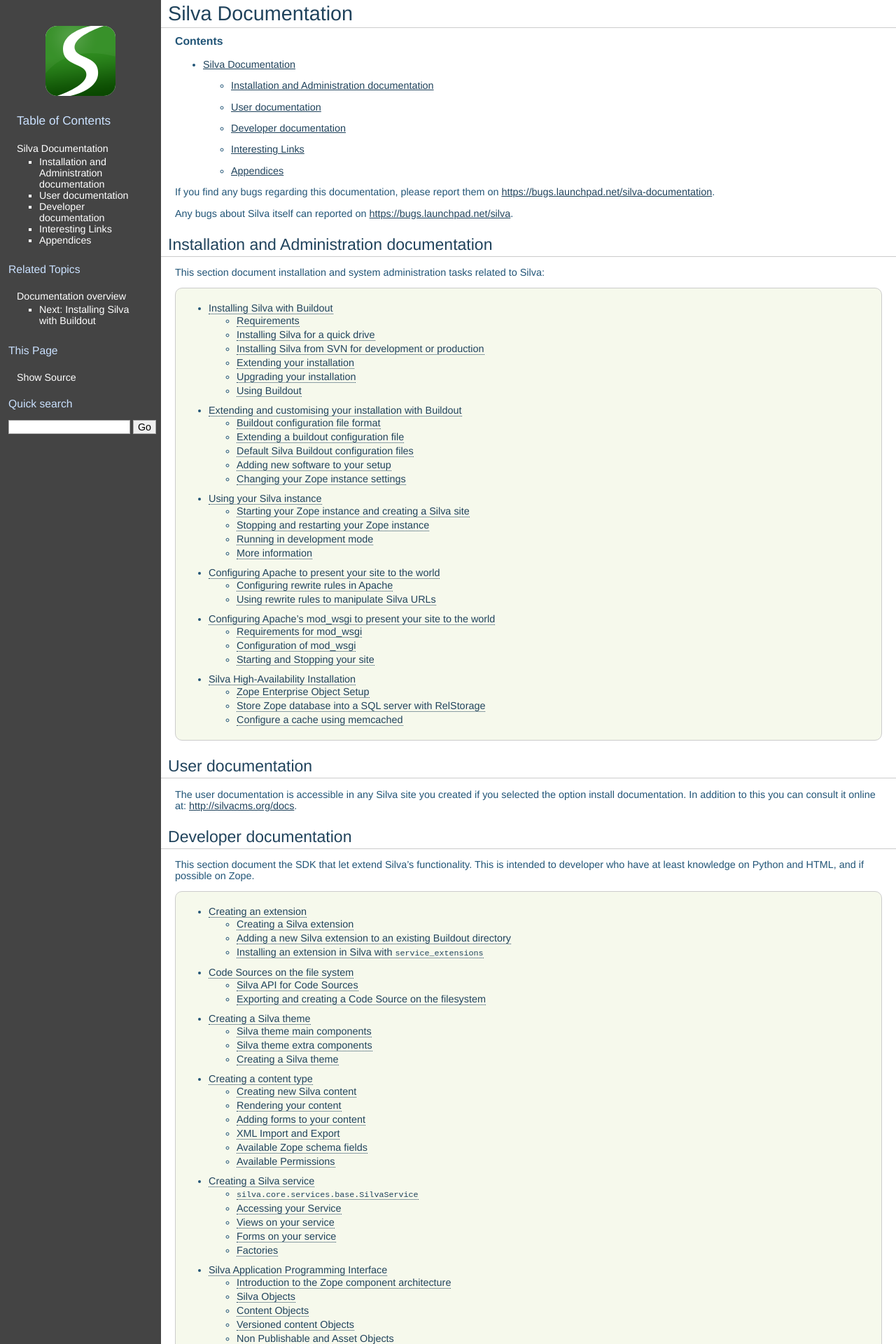
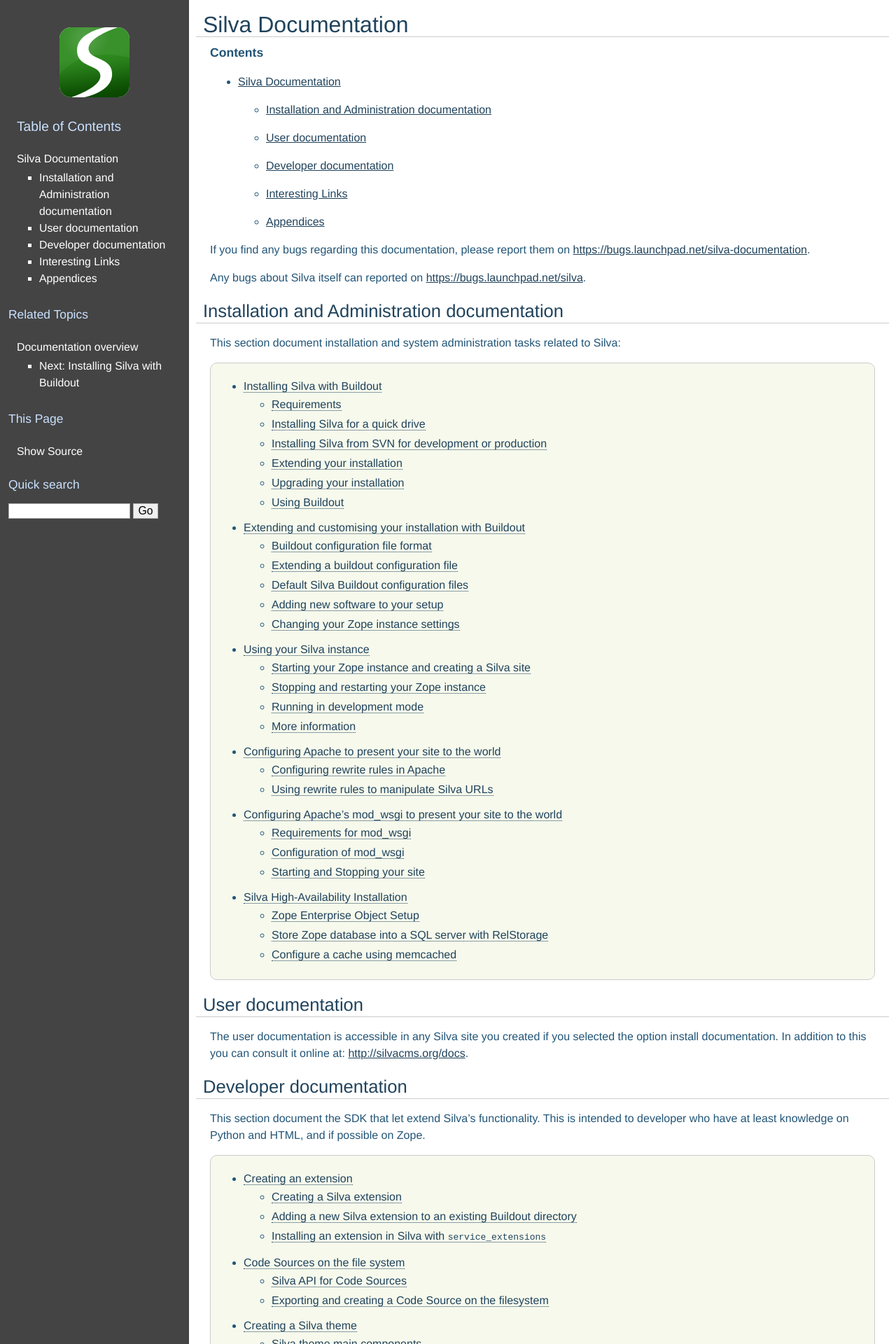
Before and after one commit to silvacms/documentation, a Sphinx documentation site: the page built from source/index.rst, in a window 1280 px wide. Shown: the top 1920 px of the page at 70% size. Built offline with Sphinx 7.4.7, drawn with Linux system fonts in a browser that asks for light colours; pages that are not in the unit, such as notebooks, are missing from menus; comment, search, counter and statistics services are not loaded.

Commit message:
updated styling to improve readability

```diff
--- a/source/.static/default.css
+++ b/source/.static/default.css
@@ -4,7 +4,8 @@
 
 body {
   font-family:Helvetica,Arial,sans-serif;
-  font-size: 0.9em;
+  font-size: 1em;
+  line-height: 1.5em;
   background-color: #222;
   color: #000;
   margin: 0;
@@ -30,12 +31,12 @@
 }
 
 div.bodywrapper {
-  margin: 0 0 0 230px;
+  margin: 0 0 0 270px;
 }
 
 div.body {
   background-color: #fff;
-  padding: 0 20px 30px 20px;
+  padding: 20px 30px;
 }
 
 div.sphinxsidebarwrapper {
@@ -45,7 +46,7 @@
 
 div.sphinxsidebar {
   float: left;
-  width: 230px;
+  width: 270px;
   margin-left: -100%;
   font-size: 90%;
 }
@@ -361,7 +362,7 @@
 a.headerlink {
     color: #c60f0f;
     font-size: 0.8em;
-    padding: 0 4px 0 4px;
+    padding: 0 4px;
     text-decoration: none;
     visibility: hidden;
 }
@@ -424,11 +425,11 @@
 }
 
 div.body .toctree-l1 {
-  padding: 5px 0px;
+  padding: 5px 0;
 }
 
 div.body .toctree-l2 {
-  padding: 2px 0px;
+  padding: 2px 0;
 }
 
 div.body p.caption {
@@ -492,7 +493,7 @@
 }
 
 p.admonition-title {
-    margin: 0px 10px 5px 0px;
+    margin: 0 10px 5px 0;
     font-weight: bold;
     display: inline;
 }
@@ -541,7 +542,7 @@
 }
 
 dd p {
-    margin-top: 0px;
+    margin-top: 0;
 }
 
 dd ul, dd table {
@@ -601,7 +602,7 @@
 }
 
 pre {
-  margin: 0px;
+  margin: 0;
 }
 
 dl.class {
@@ -617,7 +618,7 @@
 }
 
 td.linenos pre {
-    padding: 5px 0px;
+    padding: 5px 0;
     border: 0;
     background-color: transparent;
     color: #20435C;
@@ -633,8 +634,8 @@
 
 tt {
     border-color: #333333;
-    padding: 0 1px 0 1px;
-    font-size: 1em;
+    padding: 0 5px;
+    font-size: 1.1em;
 }
 
 em.property {
@@ -650,7 +651,7 @@
 }
 
 blockquote {
-  margin-right: 0px;
+  margin-right: 0;
 }
 
 
```
